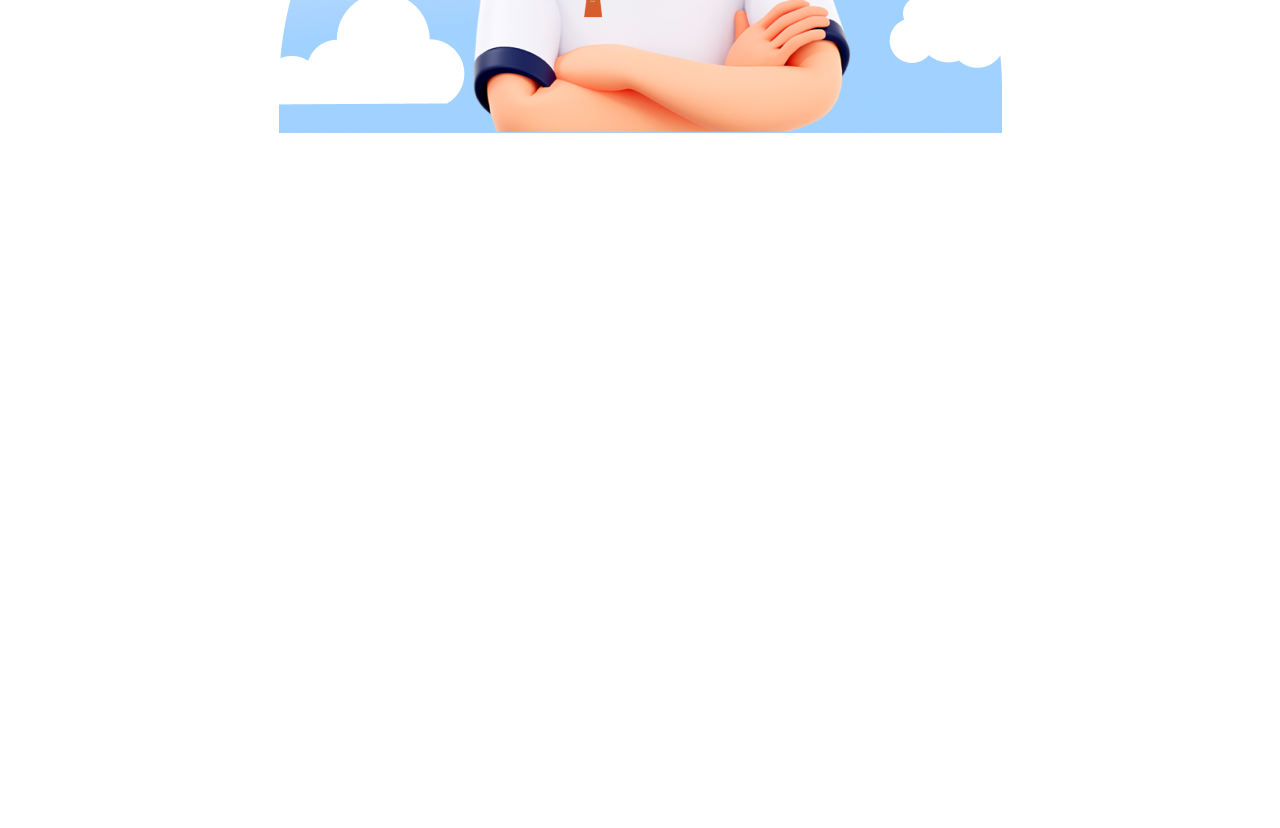
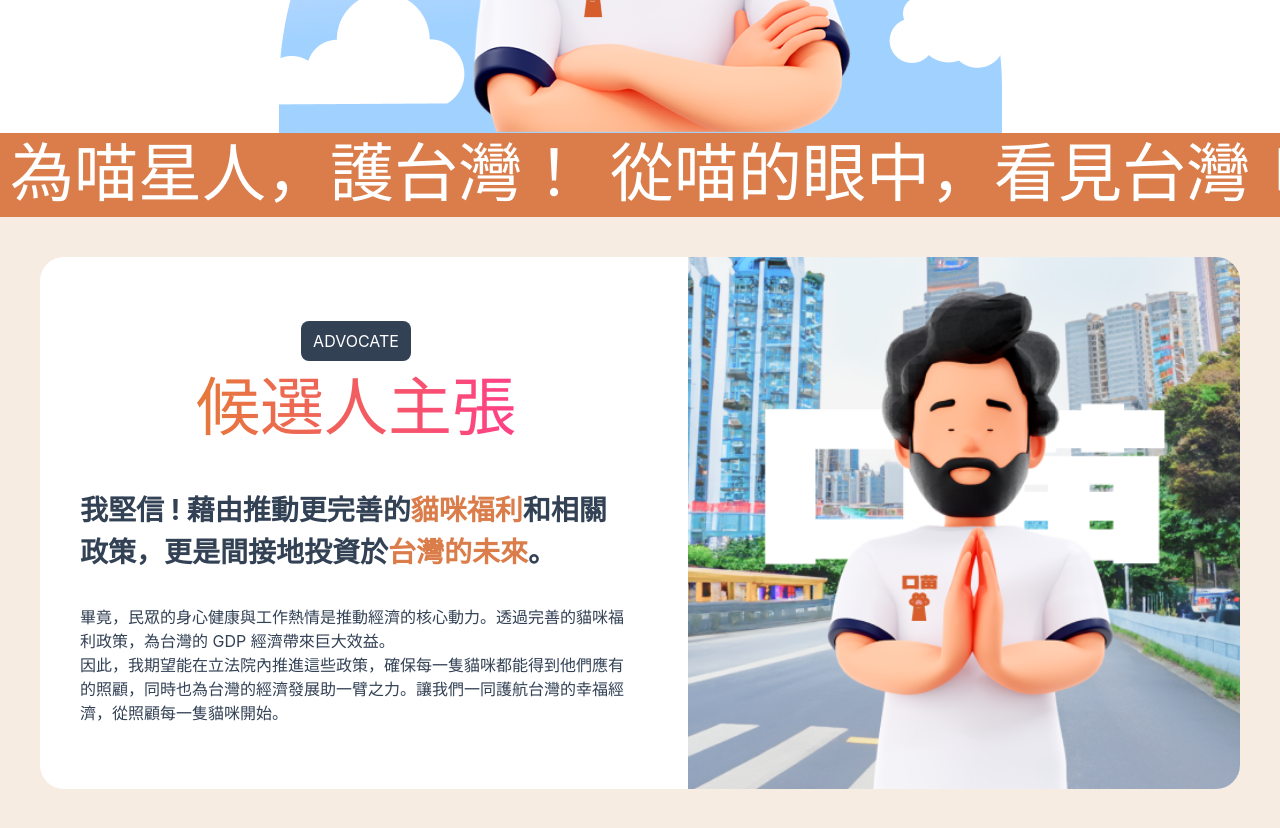
Before and after one commit to joanneccwang/F2E-2023_campaign-site, a Vue app: page / in a window 1280 px wide. Shown: the part 820-1648 px from the top of the page. Before the commit the page ends 953 px from the top, so only its background shows below. Built offline with nearby package versions, Linux system fonts and the light colour scheme; a web font is replaced by a local one.

Commit message:
feat: layout Advocate

```diff
--- a/src/App.vue
+++ b/src/App.vue
@@ -1,12 +1,16 @@
 <script setup lang="ts">
 import Header from '@/components/Header.vue';
 import FrontPage from '@/components/FrontPage.vue';
+import NewsTicker from './components/NewsTicker.vue';
+import Advocate from './components/Advocate.vue';
 </script>
 
 <template>
   <div>
     <Header></Header>
     <FrontPage></FrontPage>
+    <NewsTicker></NewsTicker>
+    <Advocate></Advocate>
   </div>
 </template>
 
--- /dev/null
+++ b/src/components/Advocate.vue
@@ -0,0 +1,85 @@
+<script setup lang="ts">
+import LayoutTag from '@/components/Layout/Tag.vue';
+import LayoutTitle from '@/components/Layout/Title.vue';
+</script>
+
+<template>
+  <section>
+    <div id="advocate-card">
+      <div class="advocate-content">
+        <div class="advocate-title">
+          <LayoutTag>ADVOCATE</LayoutTag>
+          <LayoutTitle>候選人主張</LayoutTitle>
+        </div>
+        <div class="advocate-subtitle">
+          <h3>
+            我堅信 ! 藉由推動更完善的<span class="point">貓咪福利</span
+            >和相關政策，更是間接地投資於<span class="point">台灣的未來</span>。
+          </h3>
+        </div>
+        <div class="advocate-desc">
+          <p>
+            畢竟，民眾的身心健康與工作熱情是推動經濟的核心動力。透過完善的貓咪福利政策，為台灣的
+            GDP 經濟帶來巨大效益。
+          </p>
+          <p>
+            因此，我期望能在立法院內推進這些政策，確保每一隻貓咪都能得到他們應有的照顧，同時也為台灣的經濟發展助一臂之力。讓我們一同護航台灣的幸福經濟，從照顧每一隻貓咪開始。
+          </p>
+        </div>
+      </div>
+      <div class="advocate-image"></div>
+    </div>
+  </section>
+</template>
+
+<style lang="scss" scoped>
+section {
+  background-color: $bg-theme-1;
+
+  display: flex;
+  align-items: center;
+  justify-content: center;
+
+  #advocate-card {
+    margin: 40px;
+    border-radius: 24px;
+
+    max-width: 1312px;
+    width: 100%;
+    overflow: hidden;
+
+    background: white;
+    display: flex;
+    flex-direction: row;
+    gap: $pd-sm;
+
+    .advocate-content {
+      flex: 1;
+      display: flex;
+      flex-direction: column;
+      gap: $pd-lg;
+
+      padding: $spacing-md 40px;
+    }
+    .advocate-image {
+      flex: 1 0 auto;
+      background-image: url(../assets/images/advocate.png);
+      background-repeat: no-repeat;
+      background-position: center center;
+      background-size: cover;
+    }
+  }
+}
+
+.advocate-content {
+  .advocate-title {
+    display: flex;
+    flex-direction: column;
+  }
+  .advocate-subtitle {
+    .point {
+      color: $color-theme;
+    }
+  }
+}
+</style>
--- a/src/components/Header.vue
+++ b/src/components/Header.vue
@@ -43,6 +43,8 @@ const menuList = ref(menu);
   position: -webkit-sticky;
   position: sticky;
   top: 0;
+
+  z-index: 1;
 }
 #header_inner {
   display: flex;
--- /dev/null
+++ b/src/components/Layout/Tag.vue
@@ -0,0 +1,18 @@
+<script setup lang="ts"></script>
+
+<template>
+  <div class="layout-tag">
+    <slot></slot>
+  </div>
+</template>
+
+<style lang="scss" scoped>
+.layout-tag {
+  border-radius: 8px;
+  background: $text-primary;
+  color: white;
+  padding: $pd-base $pd-s;
+
+  align-self: center;
+}
+</style>
--- /dev/null
+++ b/src/components/Layout/Title.vue
@@ -0,0 +1,20 @@
+<script setup lang="ts"></script>
+
+<template>
+  <div class="layout-title">
+    <slot></slot>
+  </div>
+</template>
+
+<style lang="scss" scoped>
+.layout-title {
+  font-family: Mantou;
+  font-size: $font-exlg;
+  background: $color-gradient;
+  background-clip: text;
+  -webkit-background-clip: text;
+  -webkit-text-fill-color: transparent;
+
+  align-self: center;
+}
+</style>
--- /dev/null
+++ b/src/components/NewsTicker.vue
@@ -0,0 +1,37 @@
+<script setup lang="ts">
+import { ref } from 'vue';
+const news = ref([
+  '為喵星人，護台灣！',
+  '從喵的眼中，看見台灣',
+  '喵的未來，人的希望',
+]);
+</script>
+
+<template>
+  <div id="news-ticker">
+    <div v-for="theNews in news" class="news">{{ theNews }}</div>
+  </div>
+</template>
+
+<style lang="scss" scoped>
+#news-ticker {
+  padding: 10px;
+  background-color: $color-theme;
+  color: white;
+
+  display: flex;
+  flex-direction: row;
+  gap: $pd-md;
+
+  overflow: hidden;
+  .news {
+    flex: 0 0 auto;
+    font-family: Mantou;
+    font-size: $font-exlg;
+    line-height: 1em;
+
+    display: flex;
+    flex-direction: row;
+  }
+}
+</style>
--- a/src/style/style.scss
+++ b/src/style/style.scss
@@ -37,6 +37,10 @@ h6 {
   font-size: 16px;
 }
 
+p {
+  margin: 0px;
+}
+
 @font-face {
   font-family: Mantou;
   src: url(../assets/font/MantouSans-Regular.ttf);
@@ -44,4 +48,5 @@ h6 {
 
 #app {
   width: 100%;
+  color: $text-primary;
 }
```
Also changed, not shown: src/assets/images/advocate.png (renamed from src/assets/images/image 8.png).
